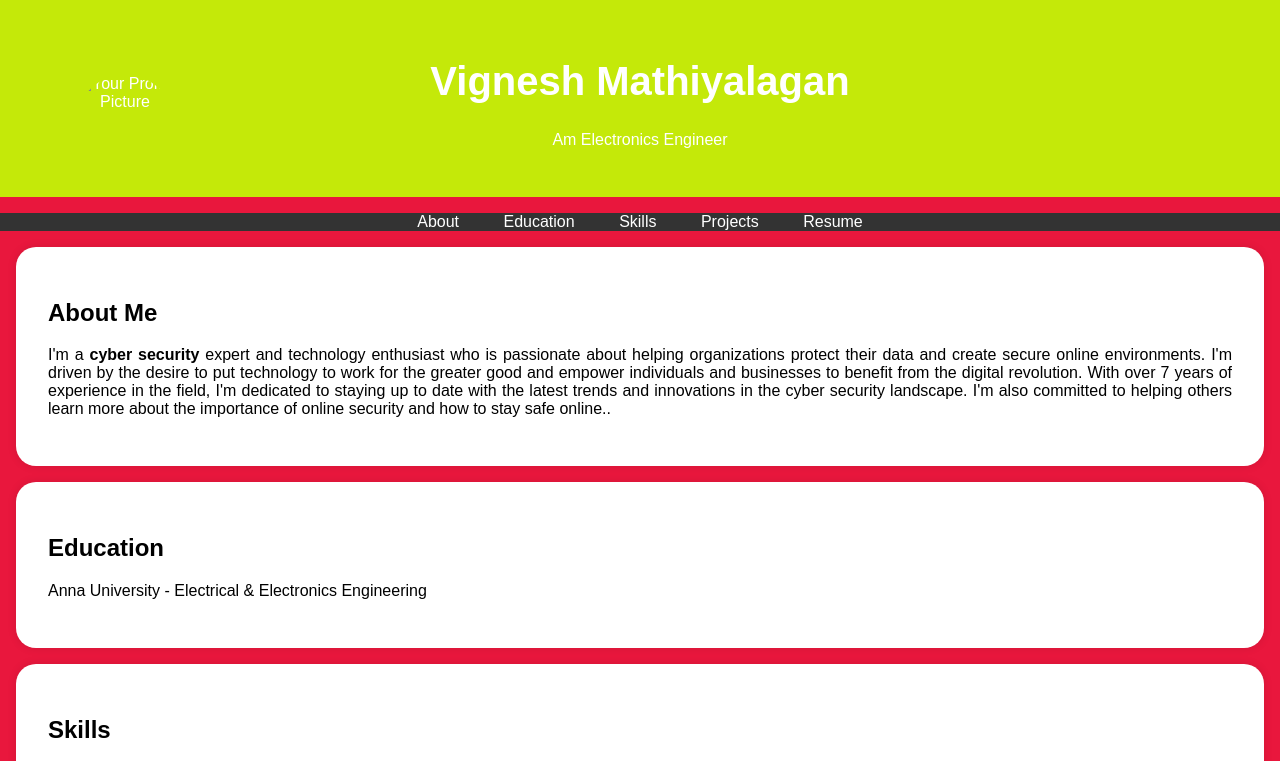
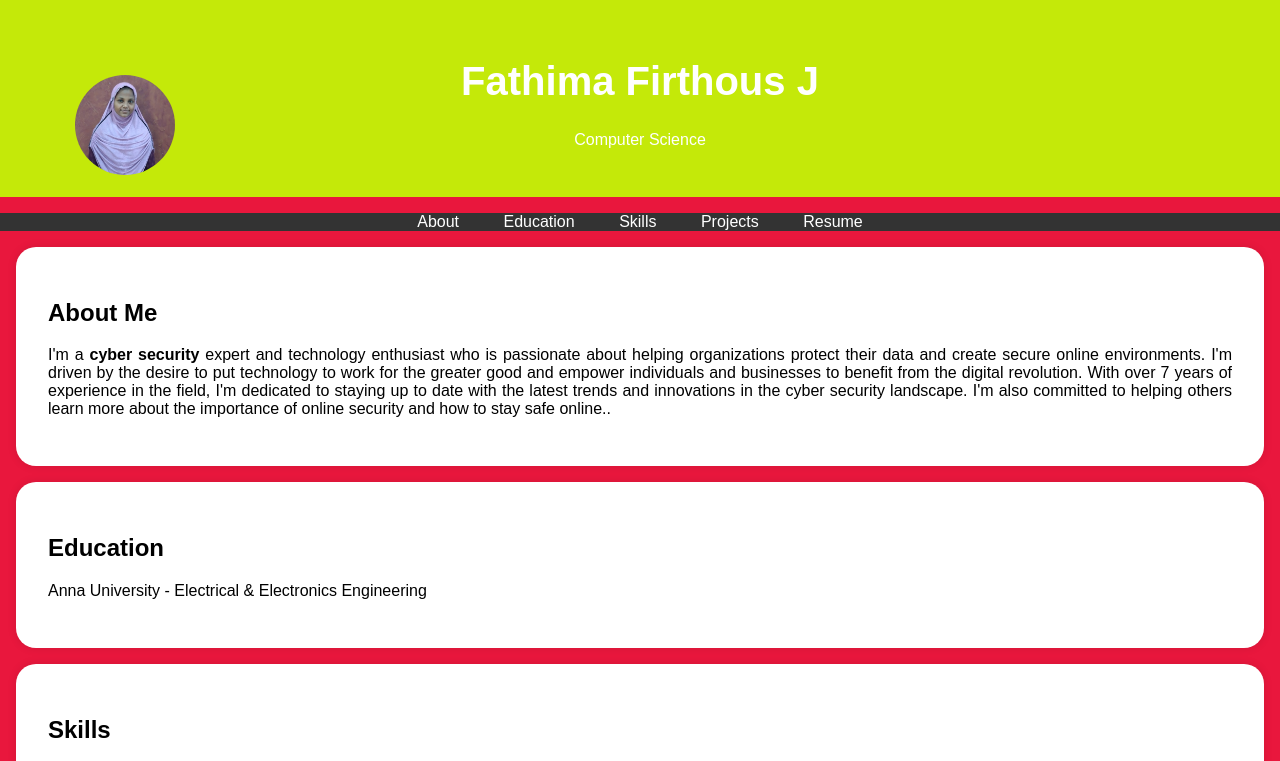
Before and after one commit to Fathima-create315/Digital-portfolio-, a plain HTML site: page index.html in a window 1280 px wide. Shown: the top 761 px of the page. Drawn offline with Linux system fonts and the light colour scheme.

Commit message:
Update index.html

```diff
--- a/index.html
+++ b/index.html
@@ -95,9 +95,9 @@
     <header>
         <div class="header-content">
             <!-- Add your profile picture here -->
-            <img src="./Vignesh Mathiyalagan.jpg" alt="Your Profile Picture" class="profile-picture">
-            <h1>Vignesh Mathiyalagan</h1>
-            <p>Am Electronics Engineer</p>
+            <img src="Fathima.jpg" alt="Your Profile Picture" class="profile-picture">
+            <h1>Fathima Firthous J</h1>
+            <p>Computer Science</p>
         </div>
     </header>
 
```
